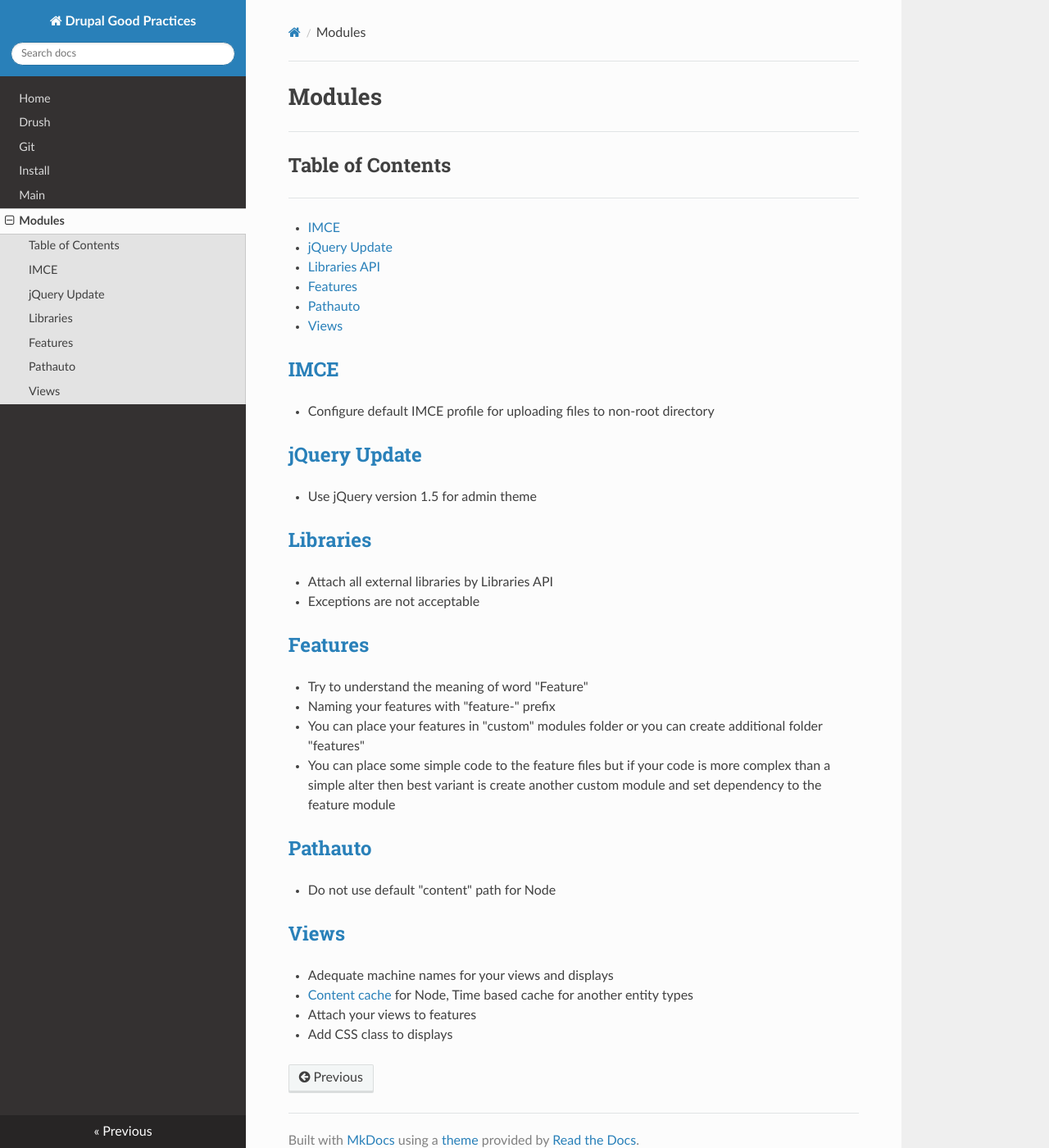
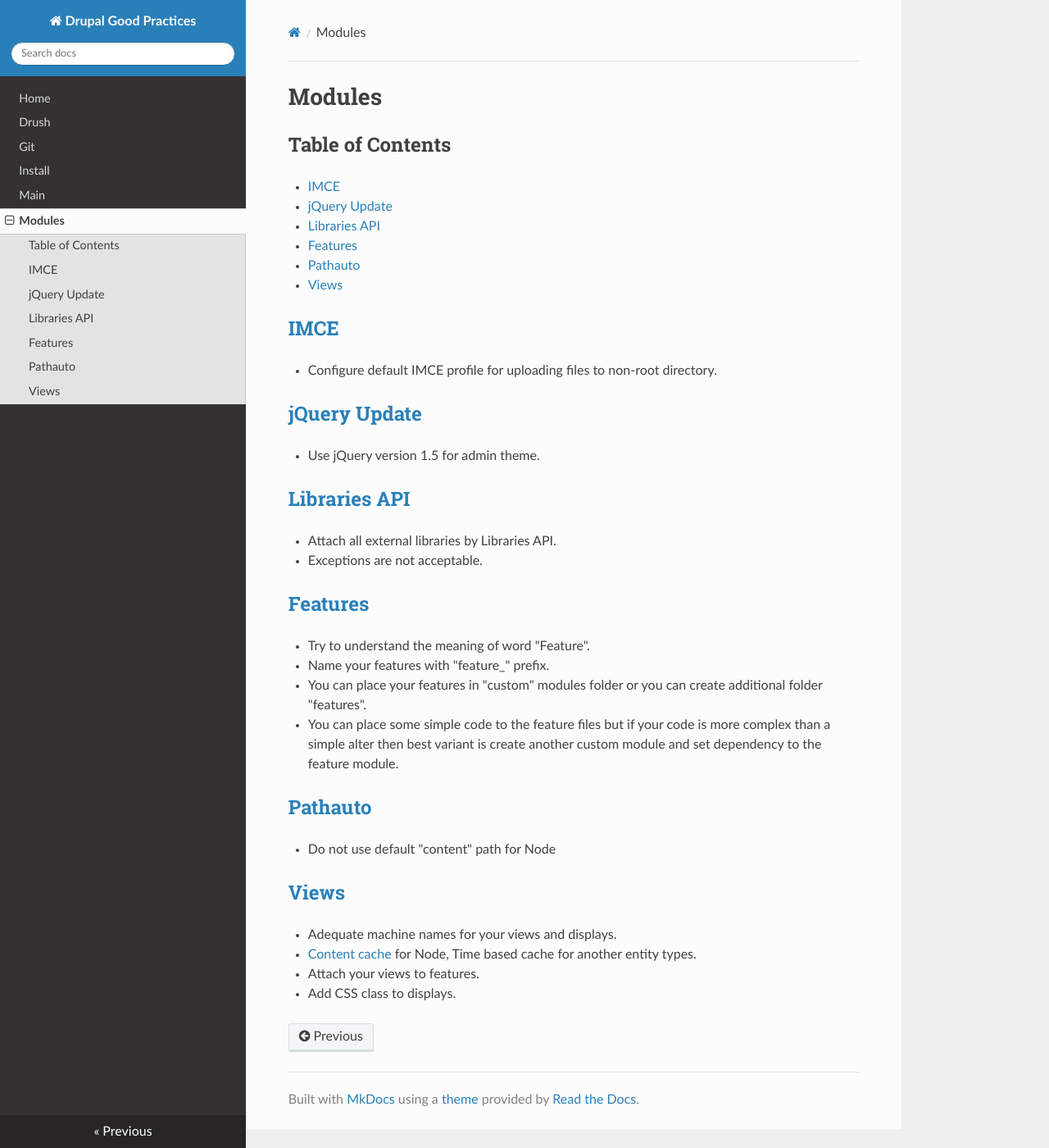
Before and after one commit to ADCI/drupal-good-practices, an MkDocs documentation site: the page built from docs/MODULES.md, in a window 1280 px wide and 1400 px high. Shown: the whole window at 82% size. Built offline with MkDocs 1.6.1, drawn with Linux system fonts in a browser that asks for light colours; nearby versions of some CDN libraries; old or Windows-style settings are respelled for this version of MkDocs.

Commit message:
Misc fixes and cleanup

```diff
--- a/docs/MODULES.md
+++ b/docs/MODULES.md
@@ -1,43 +1,41 @@
 # Modules
-* * *
 
 ## Table of Contents
-* * *
 
 - [IMCE](#imce)
-- [jQuery Update](#jquery_update)
-- [Libraries API](#libraries)
+- [jQuery Update](#jquery-update)
+- [Libraries API](#libraries-api)
 - [Features](#features)
 - [Pathauto](#pathauto)
 - [Views](#views)
 
 ## [IMCE](https://www.drupal.org/project/imce)
 
-  * Configure default IMCE profile for uploading files to non-root directory
+  - Configure default IMCE profile for uploading files to non-root directory.
 
 ## [jQuery Update](https://www.drupal.org/project/jquery_update)
 
-  * Use jQuery version 1.5 for admin theme
+  - Use jQuery version 1.5 for admin theme.
 
-## [Libraries](https://www.drupal.org/project/libraries)
+## [Libraries API](https://www.drupal.org/project/libraries)
 
-  * Attach all external libraries by Libraries API
-  * Exceptions are not acceptable
+  - Attach all external libraries by Libraries API.
+  - Exceptions are not acceptable.
 
 ## [Features](https://www.drupal.org/project/features)
 
-  * Try to understand the meaning of word "Feature"
-  * Naming your features with "feature-" prefix
-  * You can place your features in "custom" modules folder or you can create additional folder "features"
-  * You can place some simple code to the feature files but if your code is more complex than a simple alter then best variant is create another custom module and set dependency to the feature module
+  - Try to understand the meaning of word "Feature".
+  - Name your features with "feature_" prefix.
+  - You can place your features in "custom" modules folder or you can create additional folder "features".
+  - You can place some simple code to the feature files but if your code is more complex than a simple alter then best variant is create another custom module and set dependency to the feature module.
 
 ## [Pathauto](https://www.drupal.org/project/pathauto)
 
-  * Do not use default "content" path for Node
+  - Do not use default "content" path for Node
 
 ## [Views](https://www.drupal.org/project/views)
 
-  * Adequate machine names for your views and displays
-  * [Content cache](https://www.drupal.org/project/views_content_cache) for Node, Time based cache for another entity types
-  * Attach your views to features
-  * Add CSS class to displays
+  - Adequate machine names for your views and displays.
+  - [Content cache](https://www.drupal.org/project/views_content_cache) for Node, Time based cache for another entity types.
+  - Attach your views to features.
+  - Add CSS class to displays.
```
Also changed, not shown: README.md (deleted, +0 -8 lines), docs/GIT.md (+10 -18 lines), docs/INSTALL.md (+2 -0 lines), docs/MAIN.md (+3 -3 lines), docs/index.md (+7 -0 lines), 1 other file.
